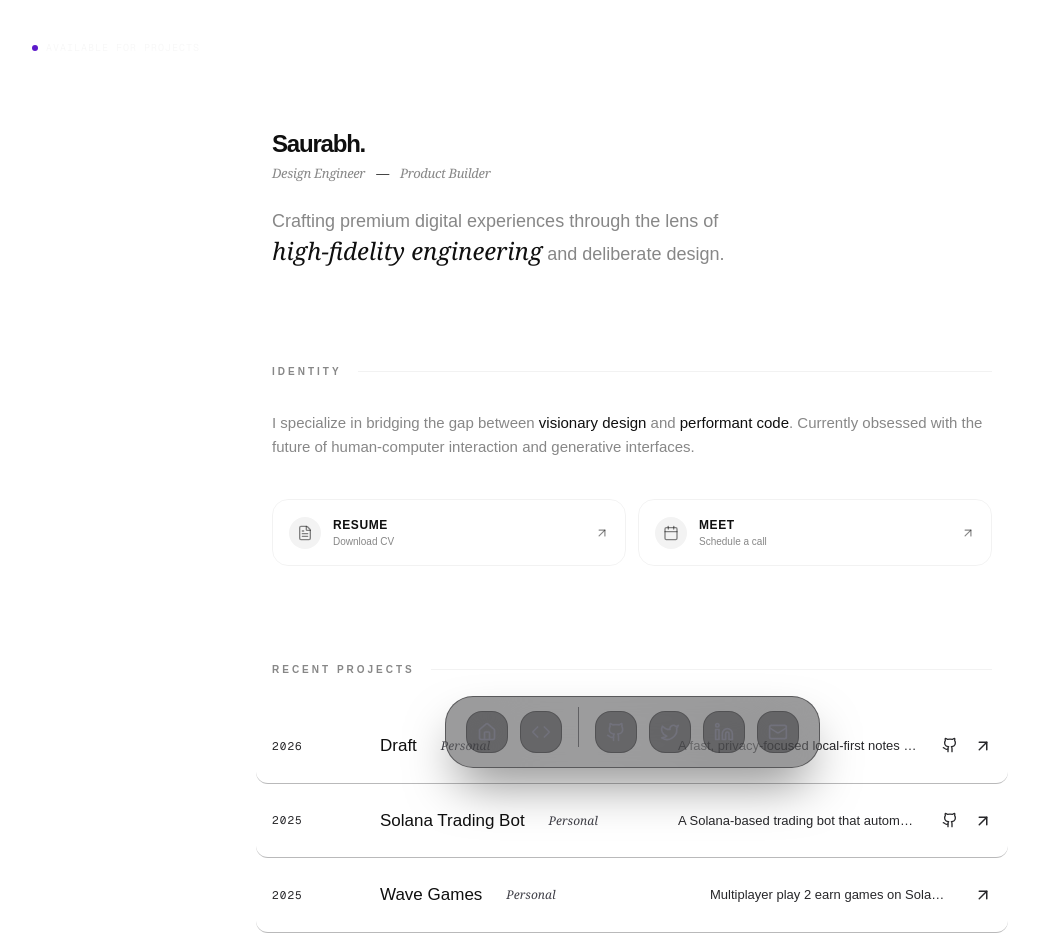
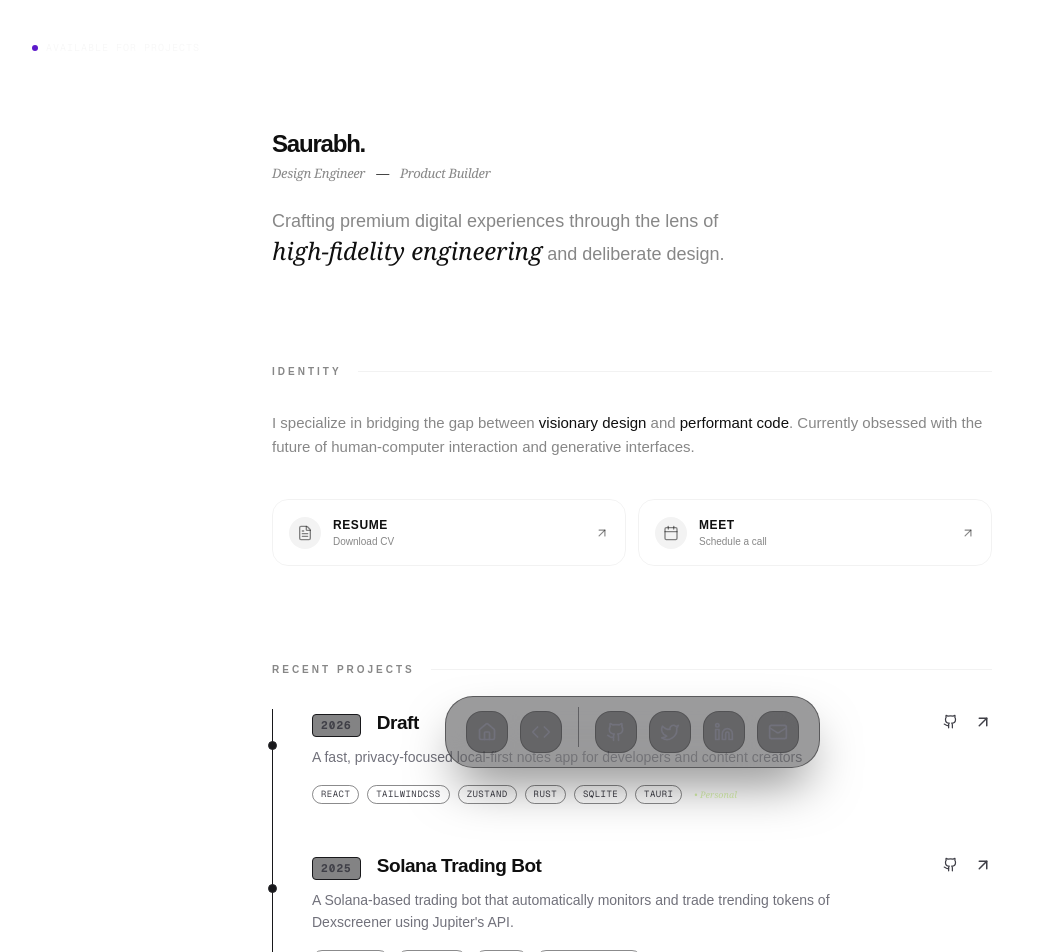
Before and after one commit to starc007/saurabh, a Next.js app: page / in a window 1280 px wide. Shown: the top 952 px of the page, without its empty margins (8-1047 px from the left). Built offline with nearby package versions, Linux system fonts and the light colour scheme.

Commit message:
feat: integrate Footer and Dock components into layout; create new ProjectPage for project archive display

```diff
--- a/app/layout.tsx
+++ b/app/layout.tsx
@@ -1,6 +1,8 @@
 import type { Metadata } from "next";
 import { Geist, Geist_Mono } from "next/font/google";
 import "./globals.css";
+import Footer from "@/components/Footer";
+import Dock from "@/components/Dock";
 
 const geistSans = Geist({
   variable: "--font-geist-sans",
@@ -27,9 +29,14 @@ export default function RootLayout({
   return (
     <html lang="en" className="dark">
       <body
-        className={`${geistSans.variable} ${geistMono.variable} antialiased`}
+        className={`${geistSans.variable} ${geistMono.variable} antialiased relative min-h-screen text-foreground/50 pt-32 pb-48 selection:bg-accent selection:text-black`}
       >
-        {children}
+
+        <div className="max-w-[720px] mx-auto px-8 lg:px-0">
+          {children}
+          <Footer />
+        </div>
+        <Dock />
       </body>
     </html>
   );
--- a/app/page.tsx
+++ b/app/page.tsx
@@ -4,24 +4,20 @@ import Header from '@/components/Header'
 import Identity from '@/components/Identity'
 import TechStack from '@/components/TechStack'
 import ProjectSection from '@/components/ProjectSection'
-import Footer from '@/components/Footer'
+
 import TopStatusBar from '@/components/TopStatusBar'
-import Dock from '@/components/Dock'
+
 
 
 const Home = () => {
   return (
-    <div className="relative min-h-screen text-foreground/50 pt-32 pb-64 selection:bg-accent selection:text-black">
-      <div className="max-w-[720px] mx-auto px-8 lg:px-0">
-        <TopStatusBar />
-        <Header />
-        <Identity />
-        <ProjectSection />
-        <TechStack />
-        <Footer />
-      </div>
-      <Dock />
-    </div>
+    <>
+      <TopStatusBar />
+      <Header />
+      <Identity />
+      <ProjectSection />
+      <TechStack />
+    </>
   )
 }
 
--- /dev/null
+++ b/app/projects/page.tsx
@@ -0,0 +1,47 @@
+'use client'
+
+import { ALL_PROJECTS, RECENT_PROJECTS } from '@/utils/constant'
+import { motion } from 'framer-motion'
+import { ArrowLeft } from 'lucide-react'
+import React from 'react'
+import { useRouter } from 'next/navigation'
+import CustomSection from '@/components/CustomSection'
+import ProjectItem from '@/components/ProjectItem'
+
+const ProjectPage = () => {
+    const router = useRouter()
+    return (
+        <>
+            <motion.div
+                key="projects-all"
+                initial={{ opacity: 0, y: 10 }}
+                animate={{ opacity: 1, y: 0 }}
+                exit={{ opacity: 0, y: -10 }}
+                transition={{ duration: 0.5 }}
+                className='-mt-10'
+            >
+                <button
+                    onClick={() => router.push('/')}
+                    className="flex items-center gap-2 text-[10px] uppercase tracking-[0.3em] font-bold text-zinc-600 hover:text-white transition-colors mb-16 group"
+                >
+                    <ArrowLeft size={14} className="group-hover:-translate-x-1 transition-transform" /> Back to Profile
+                </button>
+
+                <CustomSection title="Complete Archive">
+                    <div className="flex flex-col">
+                        {[...RECENT_PROJECTS, ...ALL_PROJECTS].map((project, i, arr) => (
+                            <ProjectItem
+                                key={`all-${i}`}
+                                project={project}
+                                index={i}
+                                isLast={i === arr.length - 1}
+                            />
+                        ))}
+                    </div>
+                </CustomSection>
+            </motion.div>
+        </>
+    )
+}
+
+export default ProjectPage
--- a/components/Dock.tsx
+++ b/components/Dock.tsx
@@ -1,11 +1,12 @@
+"use client"
 
 import React, { useRef } from 'react';
 import { motion, MotionValue, useMotionValue, useSpring, useTransform } from 'framer-motion';
 import { Home, Code, Github, Twitter, Linkedin, Mail, LucideIcon } from 'lucide-react';
 
 const DOCK_ITEMS = [
-  { icon: Home, label: 'Home', href: '#home' },
-  { icon: Code, label: 'Works', href: '#projects' },
+  { icon: Home, label: 'Home', href: '/' },
+  { icon: Code, label: 'Projects', href: '/projects' },
   { icon: Github, label: 'Github', href: 'https://github.com/starc007' },
   { icon: Twitter, label: 'Twitter', href: 'https://x.com/saurra3h' },
   { icon: Linkedin, label: 'LinkedIn', href: 'https://www.linkedin.com/in/starc007' },
--- a/components/ProjectItem.tsx
+++ b/components/ProjectItem.tsx
@@ -4,57 +4,69 @@ import { Project } from '@/utils/constant';
 import { motion } from 'framer-motion';
 
 
-const ProjectItem: React.FC<{ project: Project; index: number }> = ({ project, index }) => (
+const ProjectItem: React.FC<{ project: Project; index: number; isLast: boolean }> = ({ project, index, isLast }) => {
+    const stack = project.techStack || project.tech || [];
+    return (
         <motion.div
             initial={{ opacity: 0, x: -10 }}
             whileInView={{ opacity: 1, x: 0 }}
             viewport={{ once: true }}
-        transition={{ delay: index * 0.05, duration: 0.5 }}
-        className="group flex flex-col sm:flex-row sm:items-center justify-between py-6 border-b border-zinc-900/30 last:border-0 hover:bg-zinc-900/10 px-4 -mx-4 rounded-xl transition-all duration-300"
+            transition={{ delay: index * 0.05, duration: 0.6, ease: [0.16, 1, 0.3, 1] }}
+            className="relative pl-10 group"
         >
-        <div className="flex flex-col sm:flex-row sm:items-center gap-4 sm:gap-12 mb-4 sm:mb-0">
-            <span className="text-[11px] font-mono text-zinc-800 uppercase tracking-widest min-w-[60px]">
-                {project.year || project.date || '2024'}
+            {/* Timeline Line & Node */}
+            <div className="absolute left-0 top-0 bottom-0 w-[1px] bg-zinc-900 group-hover:bg-zinc-800 transition-colors">
+                {!isLast && (
+                    <div className="absolute top-[34px] bottom-0 left-0 w-[1px] bg-zinc-900 group-hover:bg-accent/20 transition-colors" />
+                )}
+                <div className="absolute top-8 -left-[4px] w-[9px] h-[9px] rounded-full bg-zinc-900 border border-zinc-800 group-hover:border-accent group-hover:bg-accent group-hover:glow-lime transition-all duration-500" />
+            </div>
+
+            <div className="pb-12 group-hover:translate-x-1 transition-transform duration-500">
+                <div className="flex flex-col md:flex-row md:items-baseline justify-between gap-4 mb-2">
+                    <div className="flex items-baseline gap-4">
+                        <span className="text-[11px] font-mono font-bold text-zinc-700 uppercase tracking-widest bg-zinc-950/50 px-2 py-0.5 rounded border border-zinc-900">
+                            {project.year || project.date || '2025'}
                         </span>
-
-            <div className="flex flex-col sm:flex-row sm:items-center gap-2 sm:gap-6">
-                <h3 className="text-[17px] font-medium text-foreground group-hover:text-accent transition-colors">
+                        <h3 className="text-[19px] font-semibold text-foreground group-hover:text-accent transition-colors tracking-tight">
                             {project.title}
                         </h3>
-                <span className="text-[12px] font-serif italic text-zinc-700 group-hover:text-zinc-500 transition-colors">
-                    {project.category}
-                </span>
-            </div>
                     </div>
 
-        <div className="flex items-center gap-6">
-            <p className="hidden md:block text-[13px] text-zinc-800 group-hover:text-zinc-700 transition-colors max-w-[240px] truncate text-right">
-                {project.description}
-            </p>
-
-            <div className="flex gap-4">
+                    <div className="flex gap-4 items-center">
                         {project.githubLink && (
-                    <a
-                        href={project.githubLink}
-                        target="_blank"
-                        rel="noopener noreferrer"
-                        className="text-zinc-800 hover:text-accent transition-colors"
-                    >
-                        <Github size={16} />
+                            <a href={project.githubLink} target="_blank" rel="noopener noreferrer"
+                                className="text-zinc-700 hover:text-foreground transition-all transform hover:scale-110">
+                                <Github size={15} />
                             </a>
                         )}
                         {project.demoLink && (
-                    <a
-                        href={project.demoLink}
-                        target="_blank"
-                        rel="noopener noreferrer"
-                        className="text-zinc-800 hover:text-accent transition-colors"
-                    >
+                            <a href={project.demoLink} target="_blank" rel="noopener noreferrer"
+                                className="text-zinc-700 hover:text-foreground transition-all transform hover:scale-110">
                                 <ArrowUpRight size={18} />
                             </a>
                         )}
                     </div>
                 </div>
+
+                <p className="text-[14px] text-zinc-500 leading-relaxed mb-4 max-w-[580px] group-hover:text-zinc-400 transition-colors">
+                    {project.description}
+                </p>
+
+                <div className="flex flex-wrap gap-2 items-center">
+                    {stack.slice(0, 6).map((s, idx) => (
+                        <span key={idx} className="text-[9px] font-mono uppercase tracking-wider text-zinc-700 border border-zinc-900/50 px-2 py-0.5 rounded-full group-hover:border-zinc-800 group-hover:text-zinc-600 transition-colors">
+                            {s}
+                        </span>
+                    ))}
+                    {project.tag && project.tag.map((t, idx) => (
+                        <span key={`tag-${idx}`} className="text-[9px] font-serif italic text-accent/40 group-hover:text-accent/60 transition-colors px-1">
+                            • {t}
+                        </span>
+                    ))}
+                </div>
+            </div>
         </motion.div>
-);
+    )
+};
 export default ProjectItem
--- a/components/ProjectSection.tsx
+++ b/components/ProjectSection.tsx
@@ -13,15 +13,21 @@ const ProjectSection = () => {
         <CustomSection title="Recent Projects" id="projects">
             <div className="flex flex-col">
                 {RECENT_PROJECTS.map((project, i) => (
-                    <ProjectItem key={project.id} project={project} index={i} />
+                    <ProjectItem
+                        key={`recent-${i}`}
+                        project={project}
+                        index={i}
+                        isLast={i === RECENT_PROJECTS.length - 1}
+                    />
                 ))}
             </div>
             <motion.button
                 whileHover={{ x: 5 }}
                 onClick={() => router.push('/projects')}
-                className="mt-8 flex items-center gap-2 text-[10px] uppercase font-bold tracking-[0.2em] text-accent hover:text-white transition-colors"
+                className="mt-4 flex items-center gap-3 text-[11px] uppercase font-bold tracking-[0.3em] text-zinc-700 hover:text-accent transition-all group"
             >
-                View All Works <ChevronRight size={12} />
+                <div className="w-8 h-[1px] bg-zinc-900 group-hover:bg-accent transition-colors" />
+                View Archive <ChevronRight size={12} />
             </motion.button>
         </CustomSection>
     )
```
Lines whose indentation alone changed are shown as unchanged.
